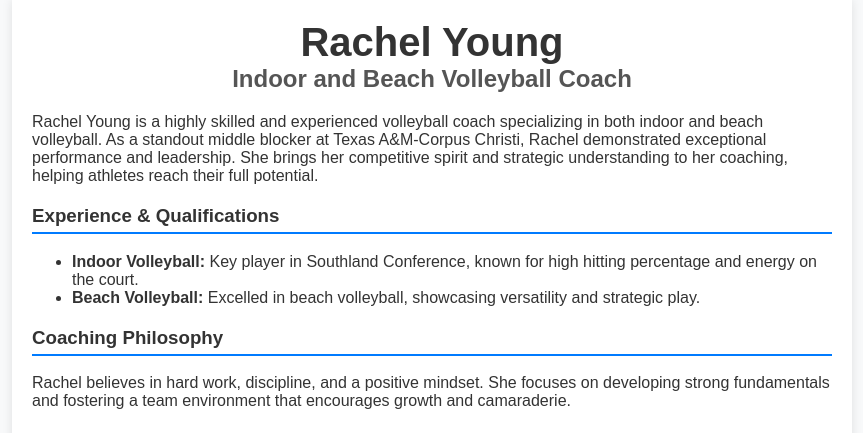
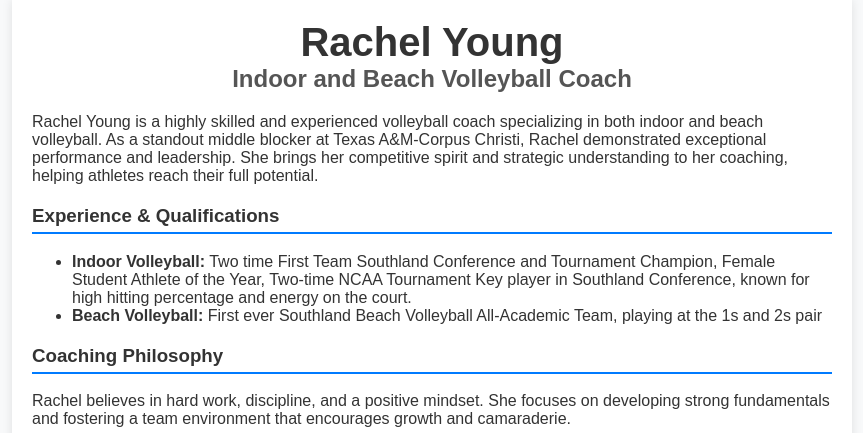
Before and after one commit to wyms/rachel, a plain HTML site: page index.html in a window 1280 px wide. Shown: the top 433 px of the page, without its empty margins (208-1071 px from the left). Drawn offline with Linux system fonts and the light colour scheme.

Commit message:
Update index.html

```diff
--- a/index.html
+++ b/index.html
@@ -18,8 +18,8 @@
         <section class="experience">
             <h3>Experience & Qualifications</h3>
             <ul>
-                <li><strong>Indoor Volleyball:</strong> Key player in Southland Conference, known for high hitting percentage and energy on the court.</li>
-                <li><strong>Beach Volleyball:</strong> Excelled in beach volleyball, showcasing versatility and strategic play.</li>
+                <li><strong>Indoor Volleyball:</strong> Two time First Team Southland Conference and Tournament Champion, Female Student Athlete of the Year, Two-time NCAA Tournament Key player in Southland Conference, known for high hitting percentage and energy on the court.</li>
+                <li><strong>Beach Volleyball:</strong>  First ever Southland Beach Volleyball All-Academic Team, playing at the 1s and 2s pair</li>
             </ul>
         </section>
         <section class="coaching-philosophy">
```
